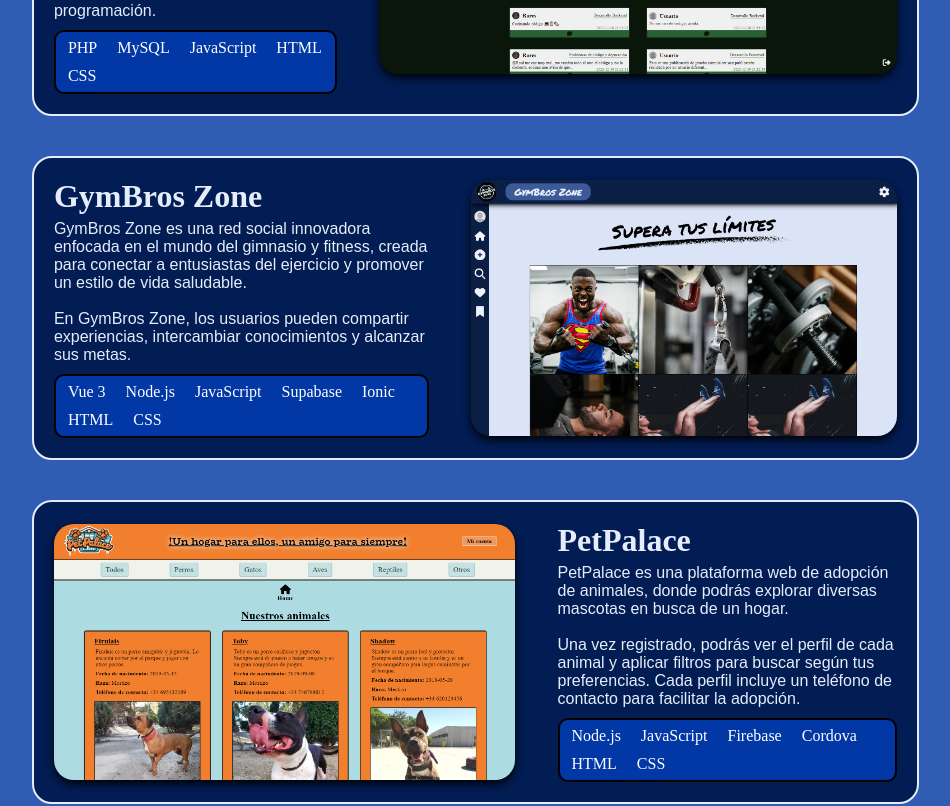
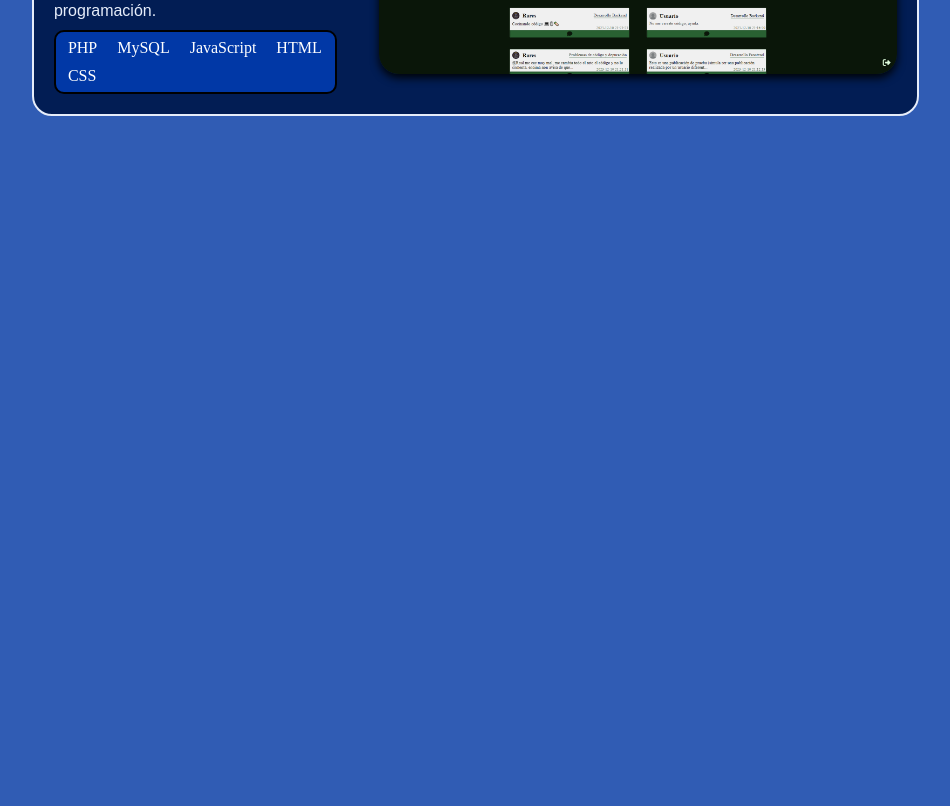
Before and after one commit to AyoubCHA58/rares-cv, a Next.js app: page / in a window 1280 px wide. Shown: the part 2040-2846 px from the top of the page, without its empty margins (249-1199 px from the left). After the commit the page ends 2176 px from the top, so only its background shows below. Built offline with nearby package versions, Linux system fonts and the light colour scheme.

Commit message:
Update page.js

```diff
--- a/src/app/page.js
+++ b/src/app/page.js
@@ -27,9 +27,6 @@
       {projectKeys.map((key, index) => (
         <Proyectos key={key} textos={textos} projectKey={key} index={index} />
       ))}
-      {projectKeys.map((key, index) => (
-        <Proyectos key={key} textos={textos} projectKey={key} index={index} />
-      ))}
       {/* <Footer /> */}
     </main>
   );
```
